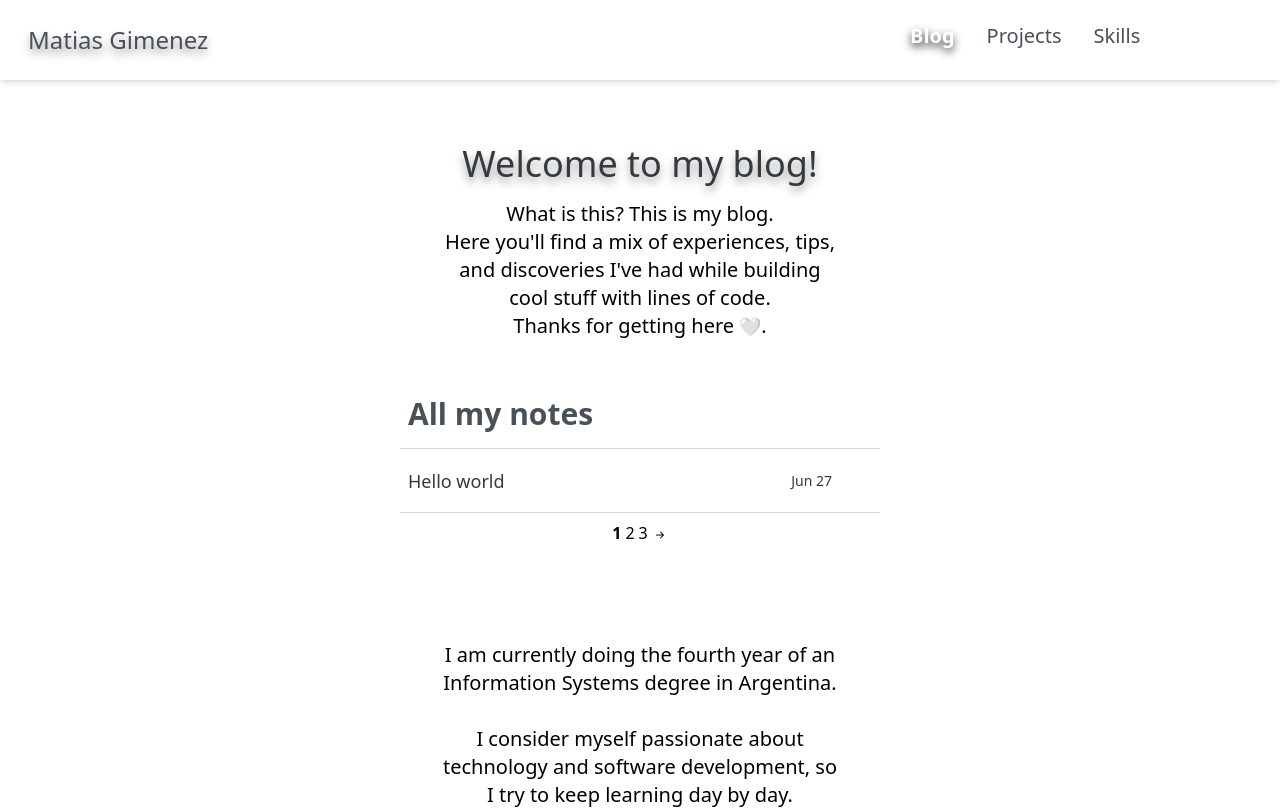
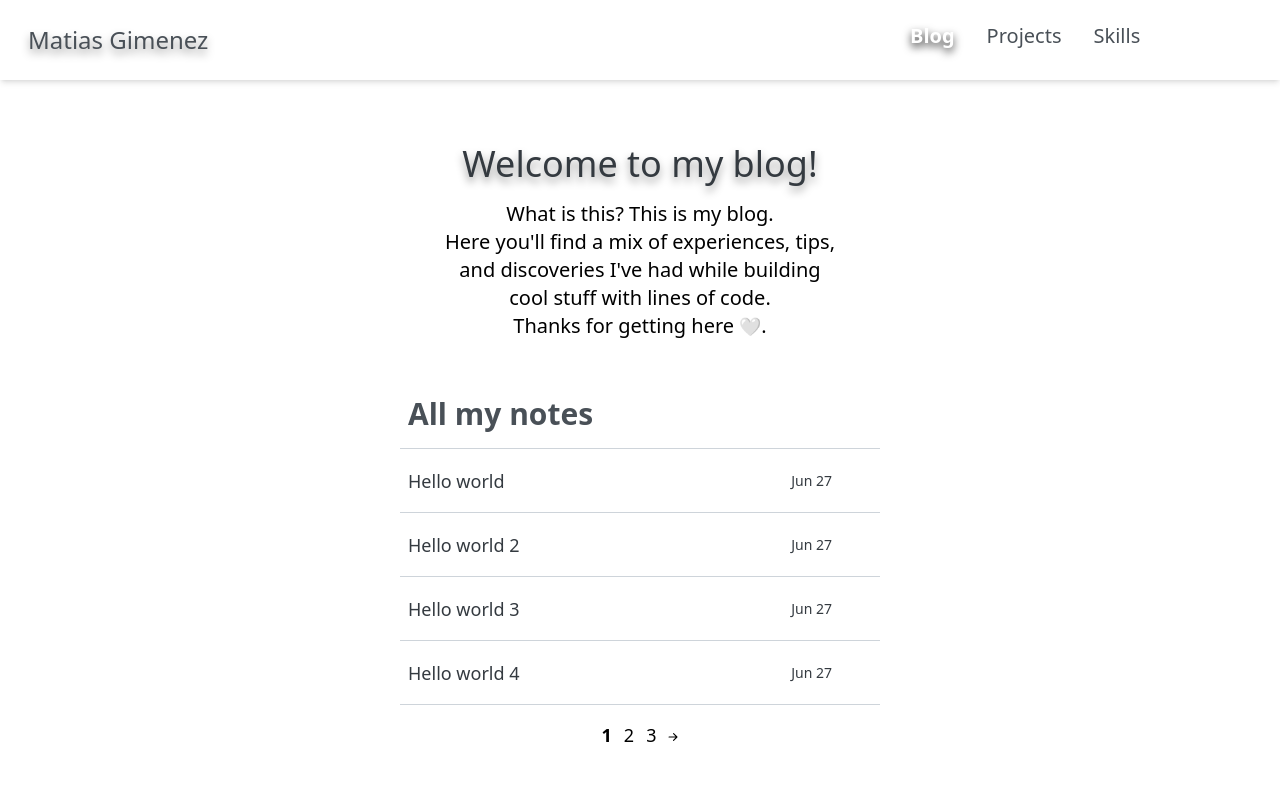
Before and after one commit to matiasgimenezdev/portfolio, a React (Vite) app: page /blog in a window 1280 px wide. Shown: the top 809 px of the page. Built offline with nearby package versions, Linux system fonts and the light colour scheme; some icons are missing.

Commit message:
adding articles pagination

```diff
--- a/public/data/articles.json
+++ b/public/data/articles.json
@@ -5,5 +5,61 @@
 		"tags": ["blog"],
 		"path": "/blog/hello-world",
 		"id": "hello-world"
+	},
+	{
+		"title": "Hello world 2",
+		"date": "Jun 27",
+		"tags": ["blog"],
+		"path": "/blog/hello-world",
+		"id": "hello-world 2"
+	},
+	{
+		"title": "Hello world 3",
+		"date": "Jun 27",
+		"tags": ["blog"],
+		"path": "/blog/hello-world",
+		"id": "hello-world 3"
+	},
+	{
+		"title": "Hello world 4",
+		"date": "Jun 27",
+		"tags": ["blog"],
+		"path": "/blog/hello-world",
+		"id": "hello-world 4"
+	},
+	{
+		"title": "Hello world 5",
+		"date": "Jun 27",
+		"tags": ["blog"],
+		"path": "/blog/hello-world",
+		"id": "hello-world 5"
+	},
+	{
+		"title": "Hello world 6",
+		"date": "Jun 27",
+		"tags": ["blog"],
+		"path": "/blog/hello-world",
+		"id": "hello-world 6"
+	},
+	{
+		"title": "Hello world 7",
+		"date": "Jun 27",
+		"tags": ["blog"],
+		"path": "/blog/hello-world",
+		"id": "hello-world 7"
+	},
+	{
+		"title": "Hello world 8",
+		"date": "Jun 27",
+		"tags": ["blog"],
+		"path": "/blog/hello-world",
+		"id": "hello-world 8"
+	},
+	{
+		"title": "Hello world 9",
+		"date": "Jun 27",
+		"tags": ["blog"],
+		"path": "/blog/hello-world",
+		"id": "hello-world 9"
 	}
 ]
--- a/src/components/ArticleLink.tsx
+++ b/src/components/ArticleLink.tsx
@@ -1,5 +1,6 @@
 import { FunctionComponent } from 'react';
 import { Link } from 'react-router-dom';
+import { AnimatePresence, motion } from 'framer-motion';
 
 type NoteLinkProps = {
 	title: string;
@@ -14,12 +15,20 @@ export const ArticleLink: FunctionComponent<NoteLinkProps> = ({
 }) => {
 	return (
 		<Link to={path}>
-			<p className='h-16 md:text-lg text-grey-darkest font-normal px-2 border-b border-grey-light flex items-center justify-between transition ease-in-out hover:bg-white-medium'>
-				<span>{title}</span>{' '}
-				<time className='inline-block mr-4 text-sm xl:mr-10'>
-					{date}
-				</time>
-			</p>
+			<AnimatePresence>
+				<motion.p
+					initial={{ opacity: 0 }}
+					animate={{ opacity: 1 }}
+					exit={{ opacity: 0 }}
+					transition={{ duration: 0.8 }}
+					className='h-16 md:text-lg text-grey-darkest font-normal px-2 border-b border-grey-light flex items-center justify-between transition ease-in-out hover:bg-white-medium'
+				>
+					<span>{title}</span>{' '}
+					<time className='inline-block mr-4 text-sm xl:mr-10'>
+						{date}
+					</time>
+				</motion.p>
+			</AnimatePresence>
 		</Link>
 	);
 };
--- a/src/components/ArticleList.tsx
+++ b/src/components/ArticleList.tsx
@@ -22,6 +22,10 @@ export const ArticleList: FunctionComponent<ArticleListProps> = ({
 	paginated = false,
 }) => {
 	const [articles, setArticles] = useState<Article[]>([]);
+	const [currentPage, setCurrentPage] = useState<number>(1);
+	const [pagesCount, setPagesCount] = useState<number>();
+	const [pages, setPages] = useState<Article[][]>([]);
+	const max = 4;
 
 	useEffect(() => {
 		const fetchData = async () => {
@@ -37,6 +41,77 @@ export const ArticleList: FunctionComponent<ArticleListProps> = ({
 		fetchData();
 	}, []);
 
+	useEffect(() => {
+		const pages: Article[][] = [];
+		const pagesCount: number = Math.ceil(articles.length / max);
+		setPagesCount(pagesCount);
+
+		for (let i = 0; i < pagesCount; i += 1) {
+			let page: Article[];
+			if (i + 1 === pagesCount) {
+				page = articles.slice(i * max, articles.length + 1);
+			} else {
+				page = articles.slice(i * max, i * max + max);
+			}
+			pages.push(page);
+		}
+		setPages(pages);
+	}, [articles]);
+
+	const renderCurrentPage = () => {
+		if (pages.length === 0) {
+			return 'null';
+		}
+
+		console.log(pages[currentPage - 1]);
+		return pages[currentPage - 1].map(({ title, date, path }: Article) => (
+			<ArticleLink key={title} title={title} date={date} path={path} />
+		));
+	};
+
+	const renderPaginationIndex = () => {
+		return (
+			<ul className='w-full text-center py-4 pb-0'>
+				<li
+					className={`${
+						currentPage === 1 ? 'hidden' : 'inline-block'
+					} mr-2 text-lg`}
+					onClick={() => {
+						setCurrentPage(currentPage - 1);
+					}}
+				>
+					<BsArrowLeftShort className='inline-block' />
+				</li>
+
+				{pages.map((_, index) => {
+					return (
+						<li
+							key={index + 1}
+							className={`inline-block mr-1 px-1 text-lg ${
+								index + 1 == currentPage && 'font-bold'
+							}`}
+							onClick={() => {
+								setCurrentPage(index + 1);
+							}}
+						>
+							{index + 1}
+						</li>
+					);
+				})}
+
+				<li
+					className={`${
+						currentPage === pagesCount ? 'hidden' : 'inline-block'
+					} text-lg`}
+					onClick={() => {
+						setCurrentPage(currentPage + 1);
+					}}
+				>
+					<BsArrowRightShort className='inline-block' />
+				</li>
+			</ul>
+		);
+	};
 	const renderNotes = () => {
 		if (!paginated) {
 			return (
@@ -64,25 +139,8 @@ export const ArticleList: FunctionComponent<ArticleListProps> = ({
 		} else {
 			return (
 				<>
-					{articles.map(({ title, date, path }: Article) => (
-						<ArticleLink
-							key={title}
-							title={title}
-							date={date}
-							path={path}
-						/>
-					))}
-					<ul className='w-full text-center py-2'>
-						<li className='inline-block hidden'>
-							<BsArrowLeftShort className='inline-block' />
-						</li>
-						<li className='inline-block mr-1 font-bold'>1</li>
-						<li className='inline-block mr-1'>2</li>
-						<li className='inline-block mr-1'>3</li>
-						<li className='inline-block'>
-							<BsArrowRightShort className='inline-block' />
-						</li>
-					</ul>
+					{renderCurrentPage()}
+					{renderPaginationIndex()}
 				</>
 			);
 		}
--- a/src/layout/MainLayout.tsx
+++ b/src/layout/MainLayout.tsx
@@ -19,7 +19,6 @@ export const MainLayout: FunctionComponent<MainLayoutProps> = ({
 			/>
 			<AnimatePresence>
 				<motion.div
-					key={location}
 					initial={{ opacity: 0, x: -100 }}
 					animate={{ opacity: 1, x: 0 }}
 					exit={{ opacity: 0, x: 100 }}
```
